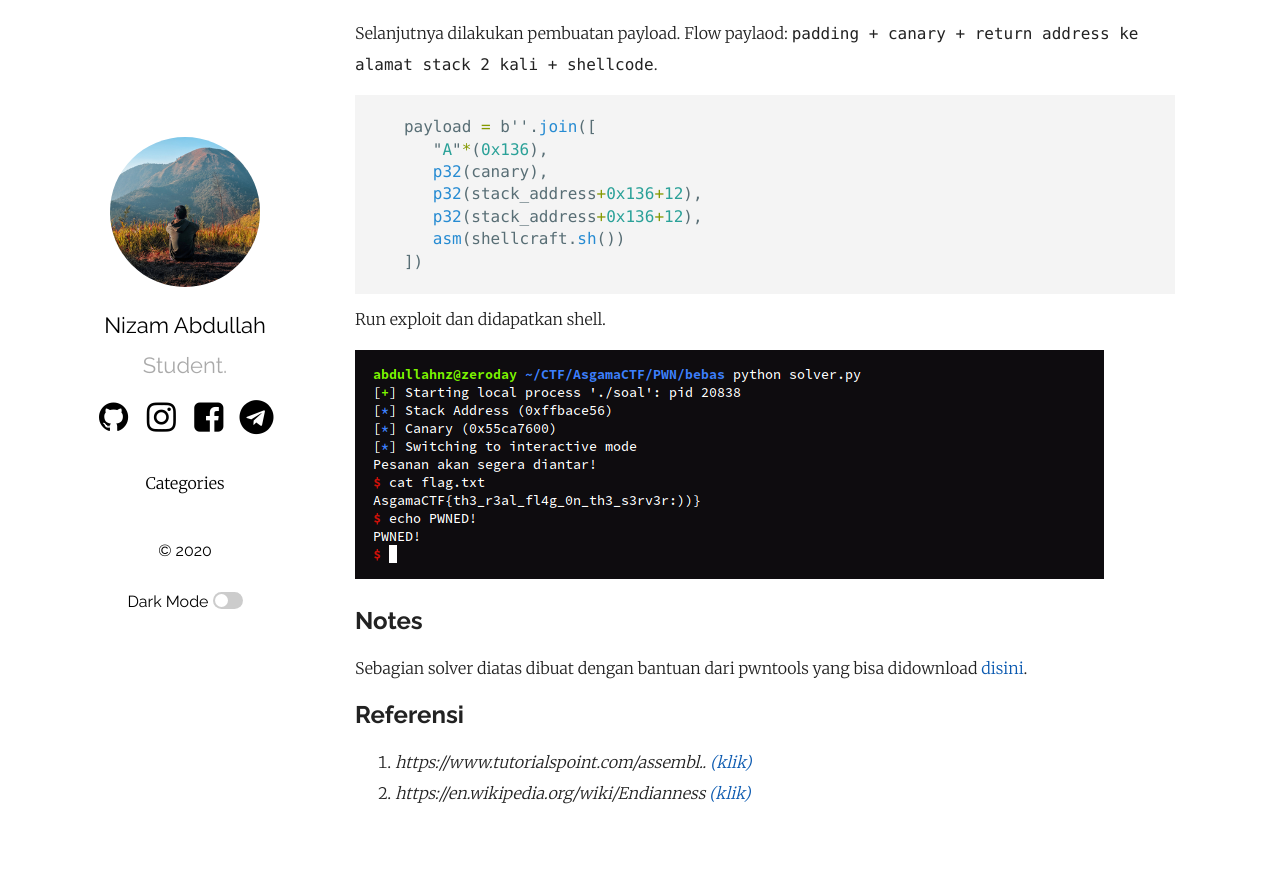
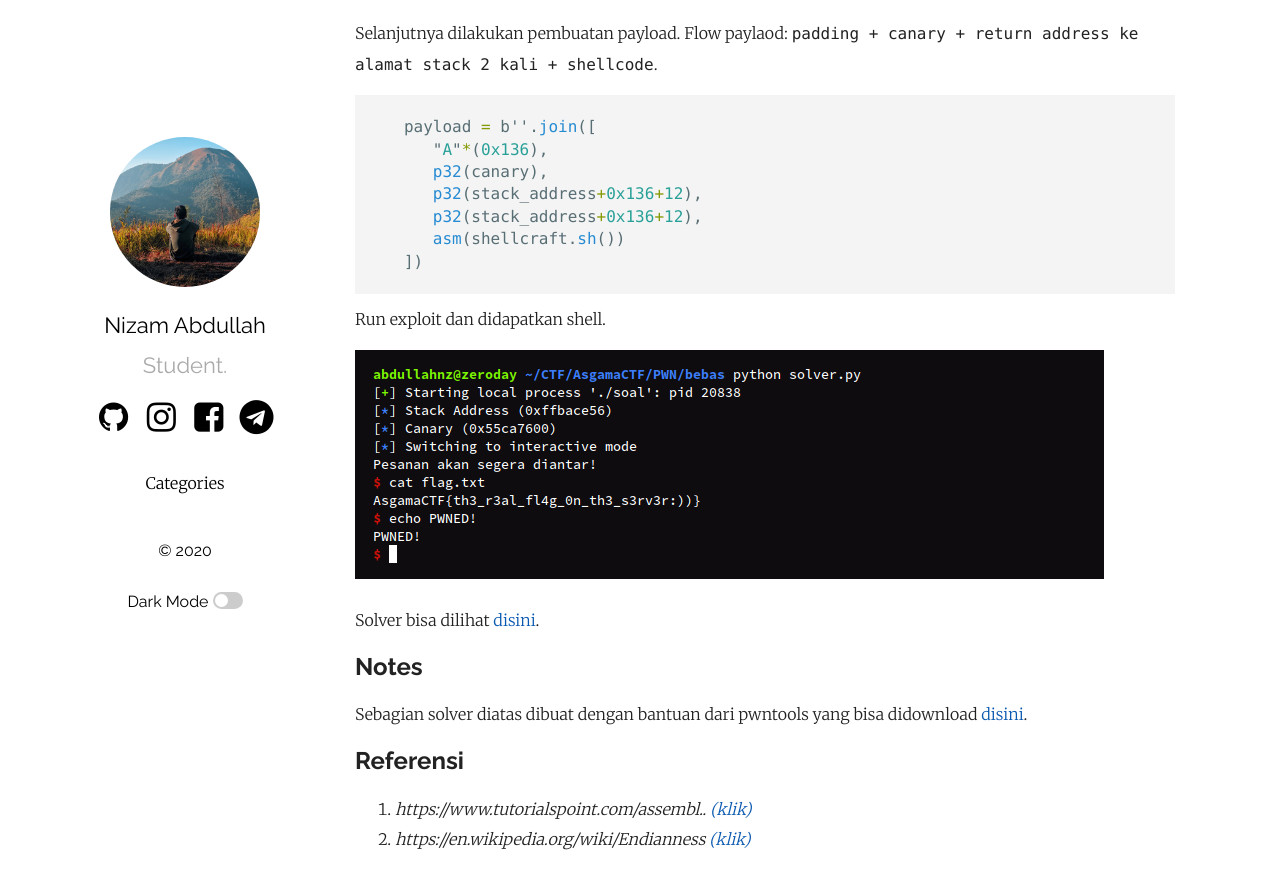
Before and after one commit to abdullahnz/abdullahnz.github.io, a Jekyll site: the page built from _posts/2020-07-15-write-up-binex-asgama-ctf.md, in a window 1280 px wide and 900 px high, scrolled down 15544 px. Shown: the top 889 px of the window. Built offline with Jekyll 4.4.1, drawn with Linux system fonts in a browser that asks for light colours; comment, search, counter and statistics services are not loaded; before the commit the page ends 16397 px from its top, so only the background shows below that.

Commit message:
Update 2020-07-15-write-up-binex-asgama-ctf.md

```diff
--- a/_posts/2020-07-15-write-up-binex-asgama-ctf.md
+++ b/_posts/2020-07-15-write-up-binex-asgama-ctf.md
@@ -649,6 +649,7 @@ Run exploit dan didapatkan shell.
 
 ![Shell](https://raw.githubusercontent.com/abdullahnz/abdullahnz.github.io/master/_posts/images/asgama_5s.png)
 
+Solver bisa dilihat [disini](https://github.com/abdullahnz/abdullahnz.github.io/blob/master/_posts/solver/solver_soal.py).
 
 ## Notes
 Sebagian solver diatas dibuat dengan bantuan dari pwntools yang bisa didownload [disini](https://github.com/Gallopsled/pwntools).
```
